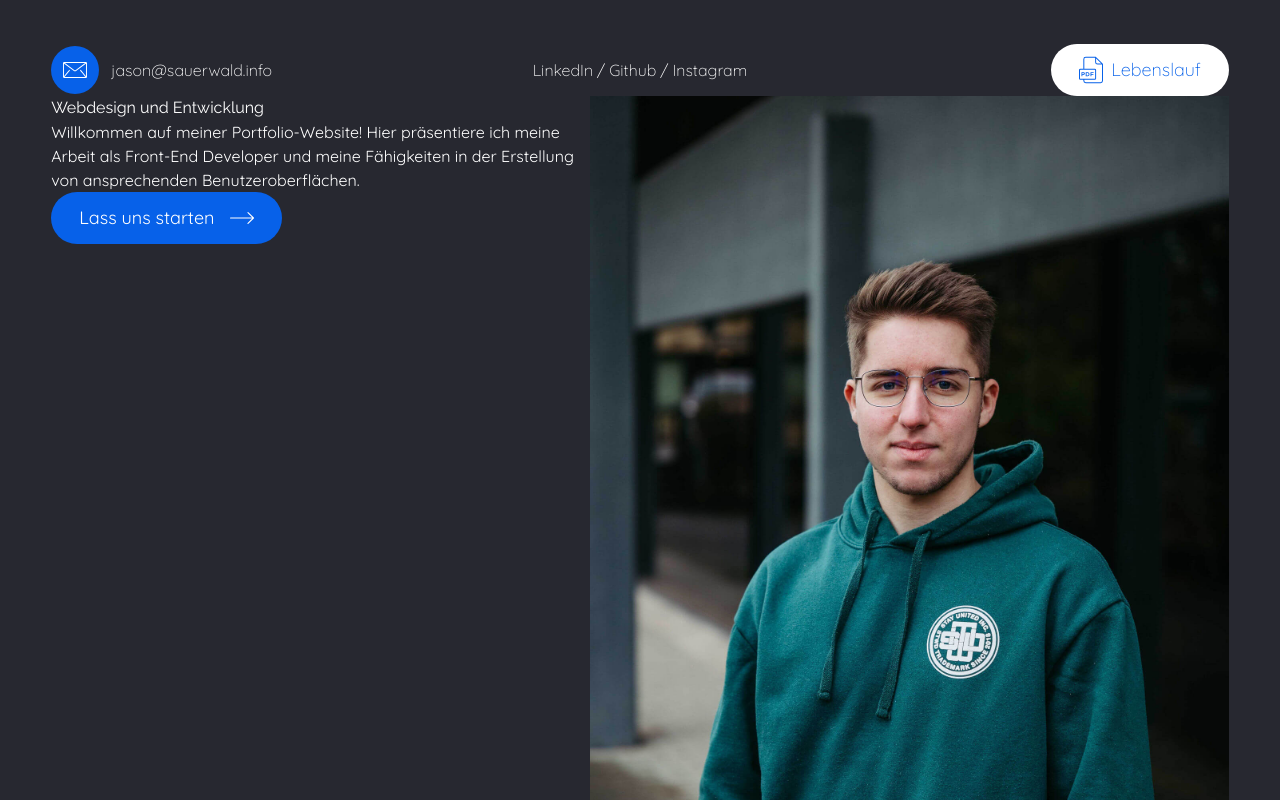
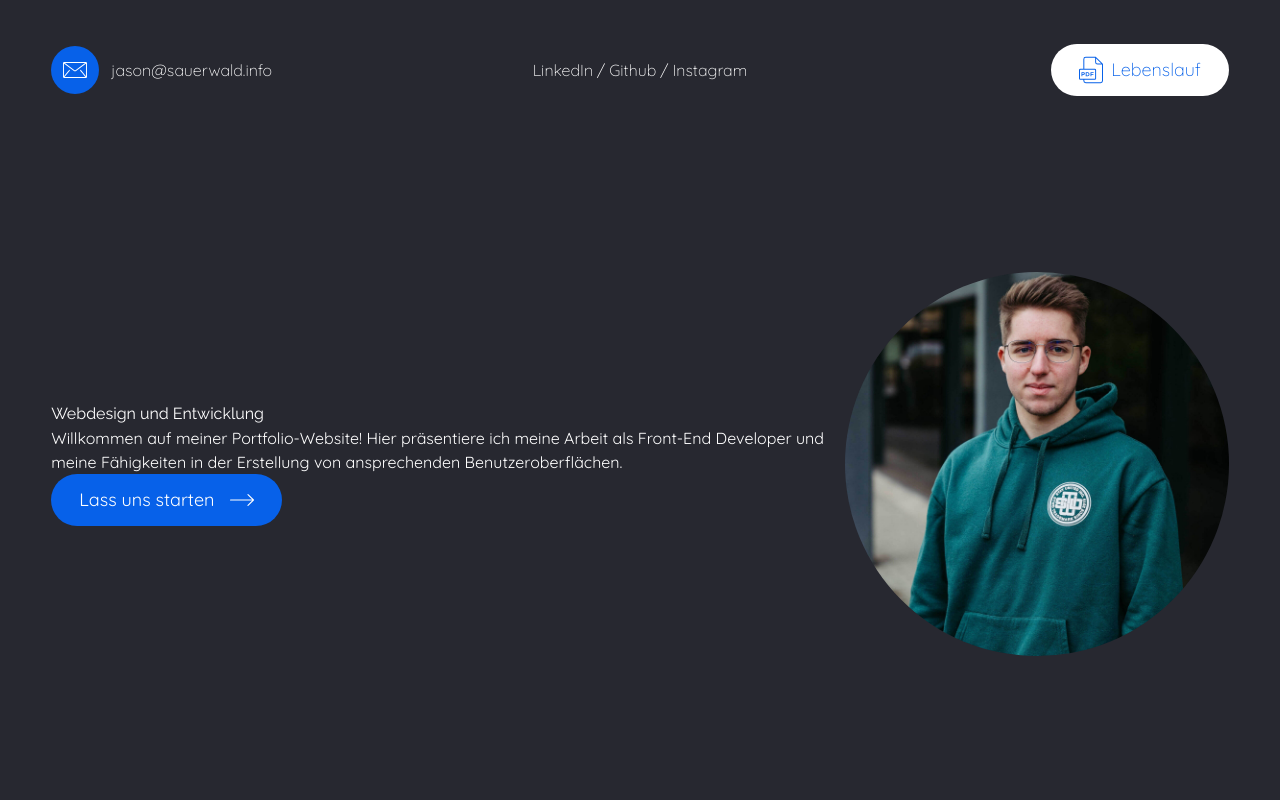
Before and after one commit to JasonSa19/vue-portfolio, a Vue app: page / in a window 1280 px wide. Shown: the top 800 px of the page. Built offline with nearby package versions, Linux system fonts and the light colour scheme.

Commit message:
Init fonts in tailwind-config & Intro styling

```diff
--- a/src/components/Intro.vue
+++ b/src/components/Intro.vue
@@ -6,15 +6,20 @@ import standardbtn from "./standardbtn.vue";
 </script>
 
 <template>
-  <section class="anim container">
-    <div class="content-inner flex flex-row">
+  <section class="anim container mt-44">
+    <div class="content-inner flex flex-row items-center justify-between">
       <div class="text-content">
         <h1>{{ mainHeadline }}</h1>
         <p>{{ mainText }}</p>
         <standardbtn buttonText="Lass uns starten" link="#info" />
       </div>
       <div class="image-content">
-        <img src="./../assets/img/portrait_Jason_Sauerwald.jpg" />
+        <div class="image-container relative h-96 w-96">
+          <img
+            class="absolute h-full w-full rounded-full object-cover"
+            src="./../assets/img/portrait_Jason_Sauerwald.jpg"
+          />
+        </div>
       </div>
     </div>
   </section>
--- a/tailwind.config.js
+++ b/tailwind.config.js
@@ -19,6 +19,10 @@ module.exports = {
       colors: {
         blue: "#0761E9",
       },
+      fontFamily: {
+        headline: ['"Raleway"', "serif"],
+        standard: ['"Quicksand"', "sans-serif"],
+      },
     },
   },
   plugins: [
```
